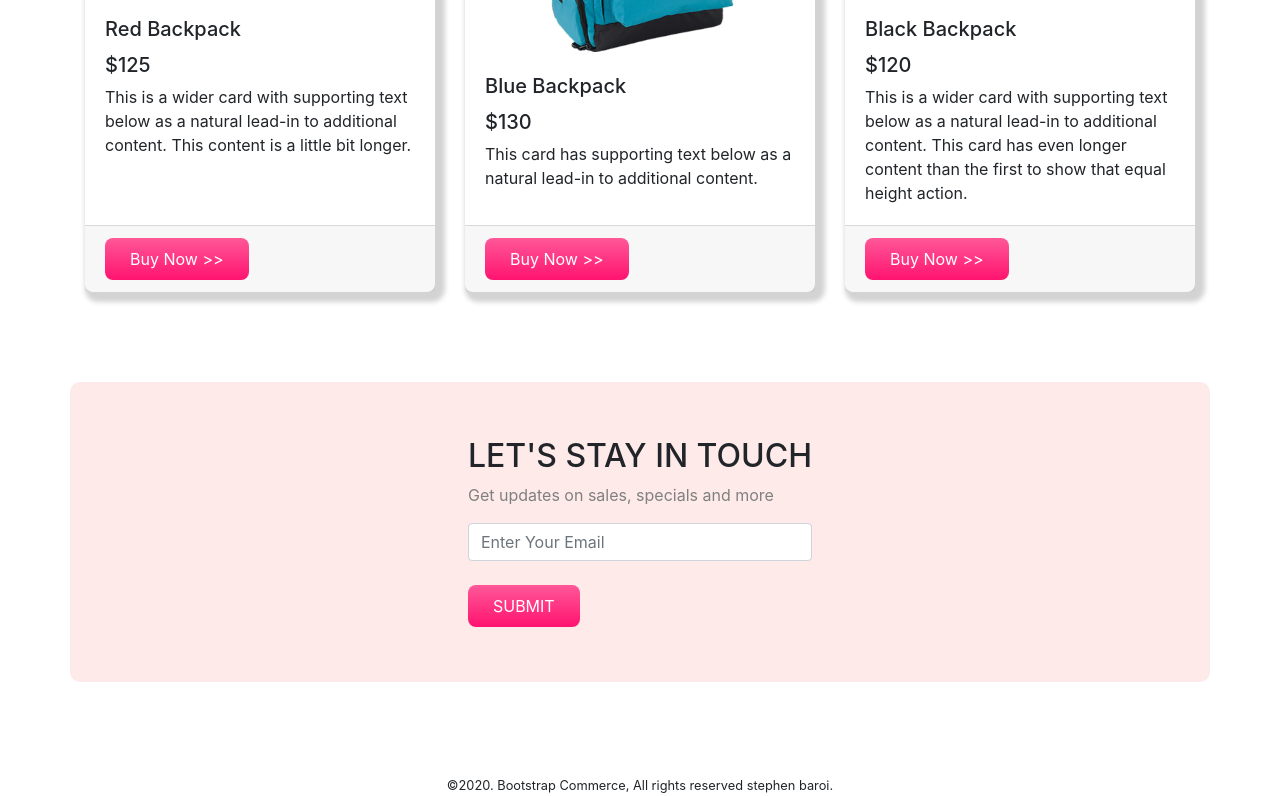
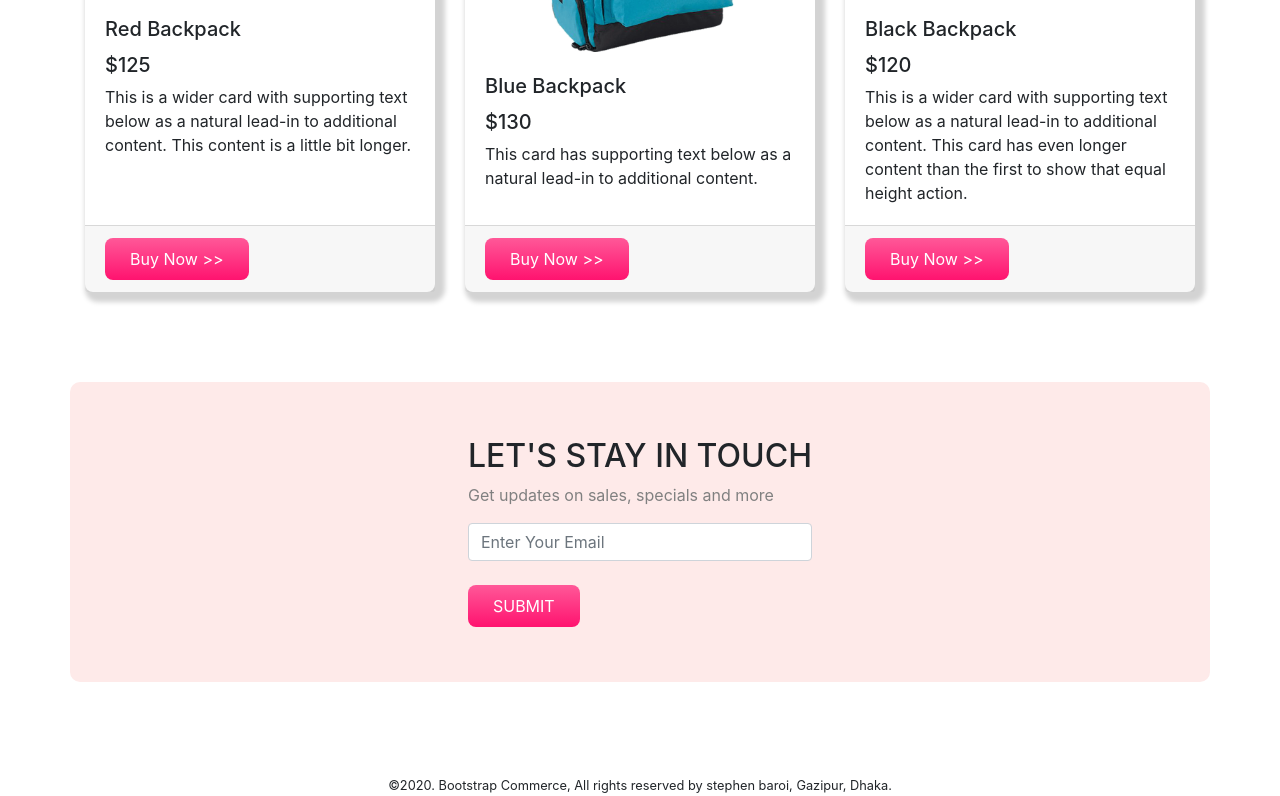
Before and after one commit to subroto-baroi/Bootstrap-Project, a plain HTML site: page index.html in a window 1280 px wide. Shown: the part 1818-2614 px from the top of the page. Drawn offline with nearby package versions, Linux system fonts and the light colour scheme.

Commit message:
add edit footer

```diff
--- a/index.html
+++ b/index.html
@@ -188,7 +188,7 @@
           </div>
         </div>
         <footer>
-          <small>&copy;2020. Bootstrap Commerce, All rights reserved stephen baroi.</small>
+          <small>&copy;2020. Bootstrap Commerce, All rights reserved by stephen baroi, Gazipur, Dhaka.</small>
         </footer>
 
         <script src="https://code.jquery.com/jquery-3.5.1.slim.min.js"></script>
```
